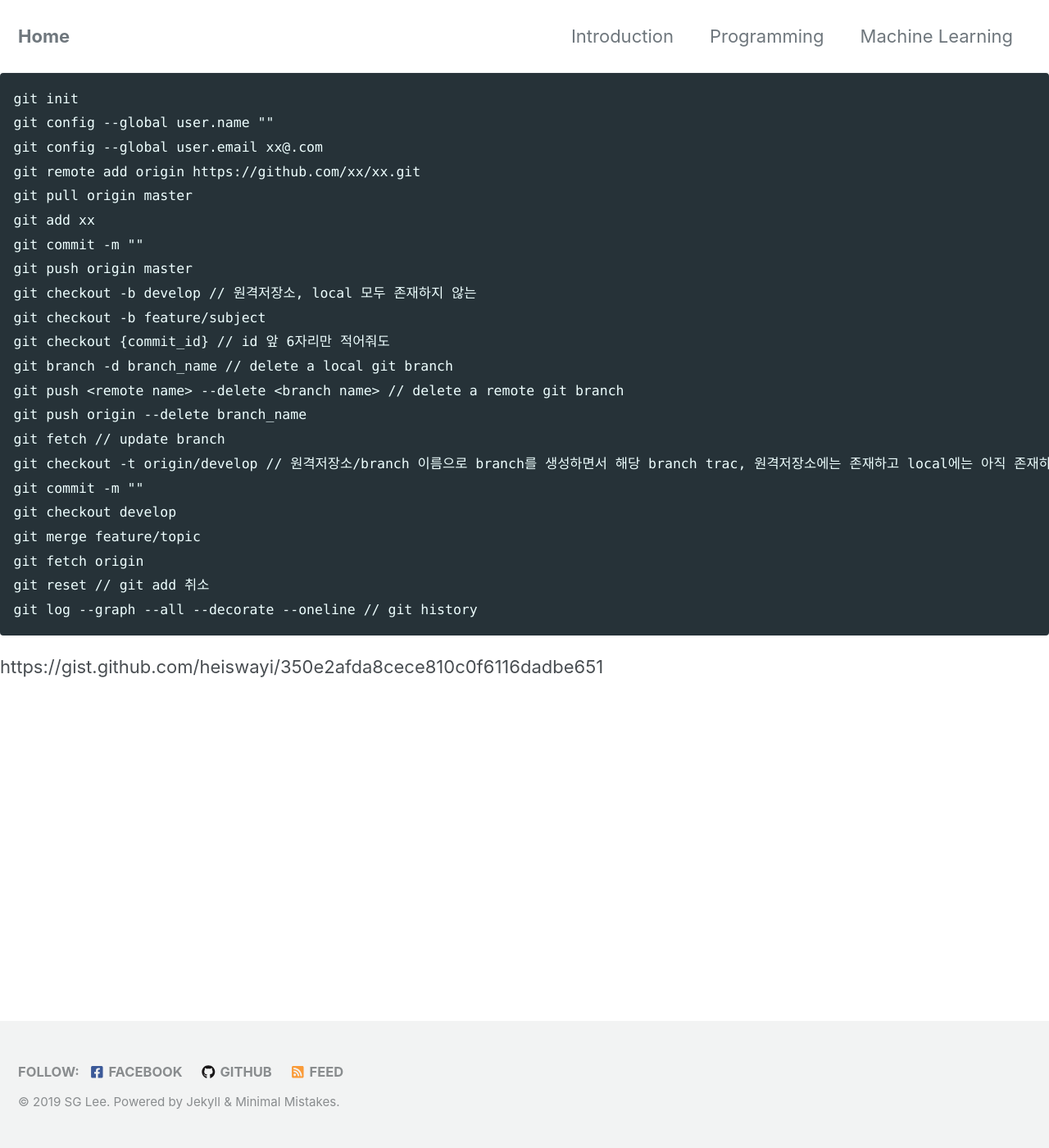
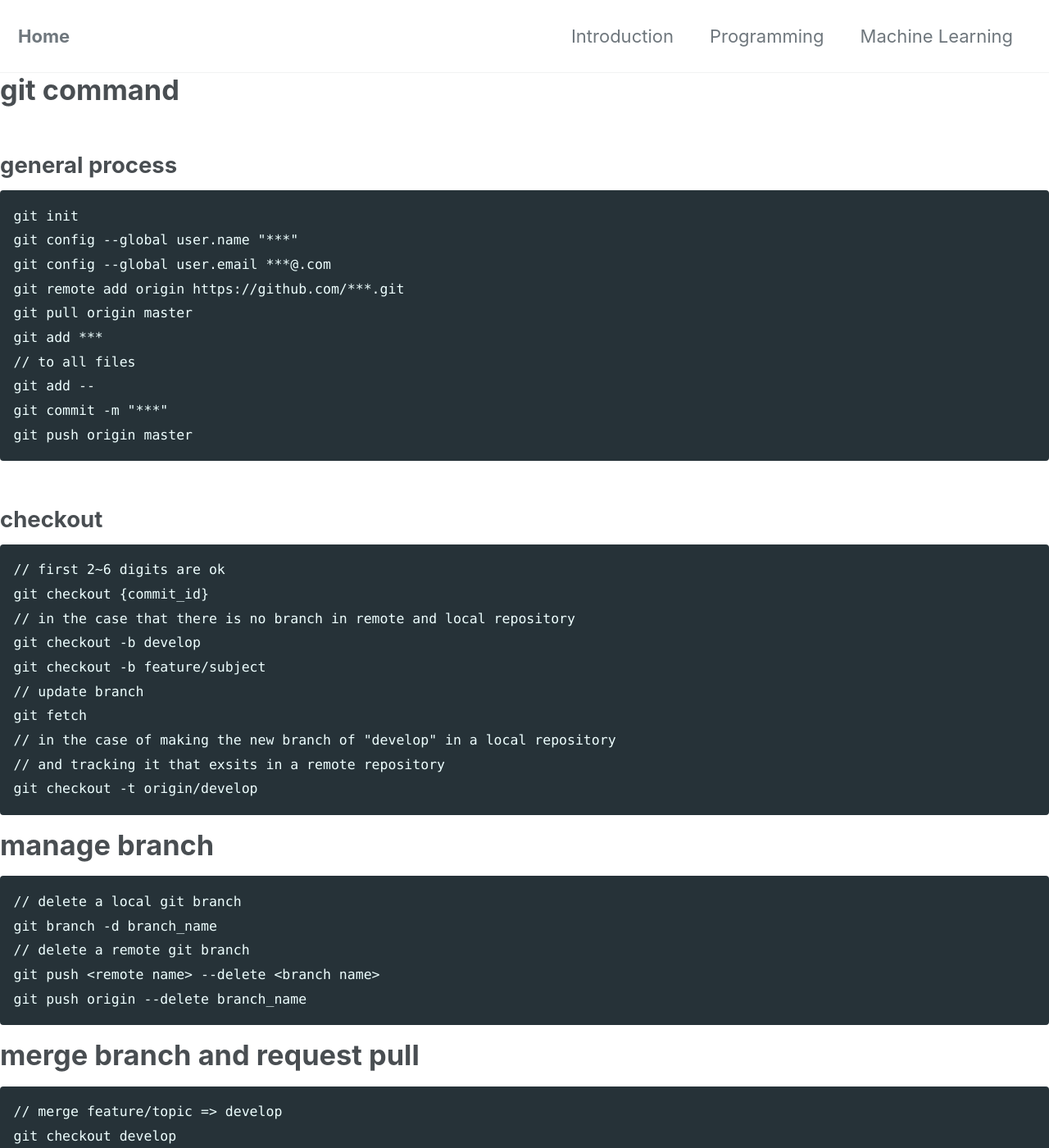
Before and after one commit to sglee-net/sglee-net.github.io, a Jekyll site: the page built from stuff/git.md, in a window 1280 px wide and 1400 px high. Shown: the whole window at 82% size. Built offline with Jekyll 4.4.1, drawn with Linux system fonts in a browser that asks for light colours; cached includes are drawn as plain includes; nearby versions of some CDN libraries; our own code applies the rules of GitHub Pages for plain Markdown files; some of the changed text lies outside the part shown.

Commit message:
Update git.md

````diff
--- a/stuff/git.md
+++ b/stuff/git.md
@@ -1,24 +1,59 @@
+# git command
+
+## general process
 ```
 git init
-git config --global user.name ""
-git config --global user.email xx@.com
-git remote add origin https://github.com/xx/xx.git
+git config --global user.name "***"
+git config --global user.email ***@.com
+git remote add origin https://github.com/***.git
 git pull origin master
-git add xx
-git commit -m ""
+git add ***
+// to all files
+git add --
+git commit -m "***"
 git push origin master
-git checkout -b develop // 원격저장소, local 모두 존재하지 않는
+```
+## checkout
+```
+// first 2~6 digits are ok
+git checkout {commit_id}
+// in the case that there is no branch in remote and local repository
+git checkout -b develop
 git checkout -b feature/subject
-git checkout {commit_id} // id 앞 6자리만 적어줘도
-git branch -d branch_name // delete a local git branch
-git push <remote name> --delete <branch name> // delete a remote git branch
+// update branch
+git fetch
+// in the case of making the new branch of "develop" in a local repository
+// and tracking it that exsits in a remote repository
+git checkout -t origin/develop
+```
+
+# manage branch
+```
+// delete a local git branch
+git branch -d branch_name
+// delete a remote git branch
+git push <remote name> --delete <branch name>
 git push origin --delete branch_name
-git fetch // update branch
-git checkout -t origin/develop // 원격저장소/branch 이름으로 branch를 생성하면서 해당 branch trac, 원격저장소에는 존재하고 local에는 아직 존재하지 않는 경우
-git commit -m ""
+```
+
+# merge branch and request pull
+```
+// merge feature/topic => develop
 git checkout develop
 git merge feature/topic
+
 git fetch origin
+
+// check remote
+git remote -v
+// add remote origin
+git remote add orogin <https://github.com/***.git>
+// add remote upstream (usually original repository before fork)
+git remote add upstream <https://github.com/***.git>
+```
+
+# etc
+```
 git reset // git add 취소
 git log --graph --all --decorate --oneline // git history
 ```
````
